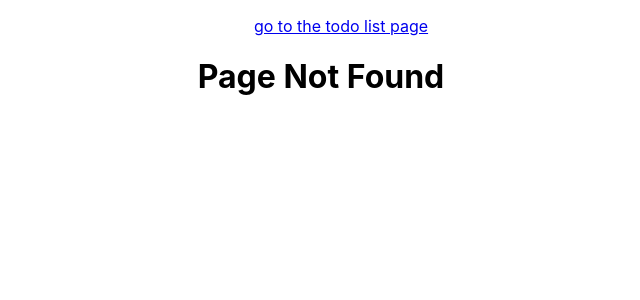
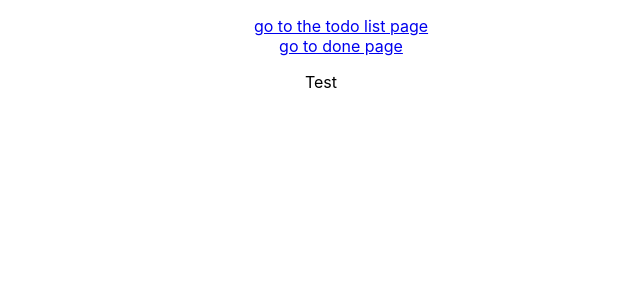
Before and after one commit to magluar/tw-react-todo-list, a React (Create React App) app: page /done in a window 1280 px wide. Before the commit this address had no page. Shown: the top 300 px of the page, without its empty margins (319-959 px from the left). Built offline with nearby package versions, Linux system fonts and the light colour scheme.

Commit message:
[todo][magluar] feat: add done list

```diff
--- a/src/App.js
+++ b/src/App.js
@@ -3,6 +3,7 @@ import ToDoList from './features/todos/components/ToDoList';
 import {Route, Link, BrowserRouter, Switch, HashRouter} from "react-router-dom";
 import NotFoundPage from './features/notfound/NotFoundPage';
 import ToDoItem from './features/todos/components/TodoItem';
+import DoneList from './features/todos/components/DoneList';
 
 function App() {
   return (
@@ -10,9 +11,12 @@ function App() {
       <BrowserRouter>
         <ul>
           <Link to="/">go to the todo list page</Link>
+          <br></br>
+          <Link to="/done">go to done page</Link>
         </ul>
         <Switch>
           <Route exact path="/" component={ToDoList}></Route>
+          <Route exact path="/done" component={DoneList}></Route>
           <Route exact path="*" component={NotFoundPage}></Route>
         </Switch>
       </BrowserRouter>
--- /dev/null
+++ b/src/features/todos/components/DoneList.js
@@ -0,0 +1,11 @@
+import React from 'react'
+
+function DoneList() {
+    return (
+        <div>
+            Test
+        </div>
+    )
+}
+
+export default DoneList
--- a/src/features/todos/reducers/todosSlice.js
+++ b/src/features/todos/reducers/todosSlice.js
@@ -1,4 +1,5 @@
-import { createSlice , createEntityAdapter} from "@reduxjs/toolkit";
+import { createSlice , createEntityAdapter, createSelector} from "@reduxjs/toolkit";
+import { createSelectorHook } from "react-redux";
 import {v4 as uuid} from "uuid";
 
 const todosAdapter = createEntityAdapter();
@@ -31,8 +32,6 @@ const todosSlice= createSlice({
     },
 });
 
-// export default todosSlice.reducer.AddTodo;
-
 export const {AddTodo, ToggleToDo} = todosSlice.actions;
 
 export default todosSlice.reducer;
@@ -40,3 +39,7 @@ export default todosSlice.reducer;
 export const{selectIds: selectToDoIds, selectById: selectTodoIds} = todosAdapter.getSelectors(
     (state) => state.todoList
     );
+
+export const doneSelector = createSelector(
+    state => state.entities.done === true
+);
```
